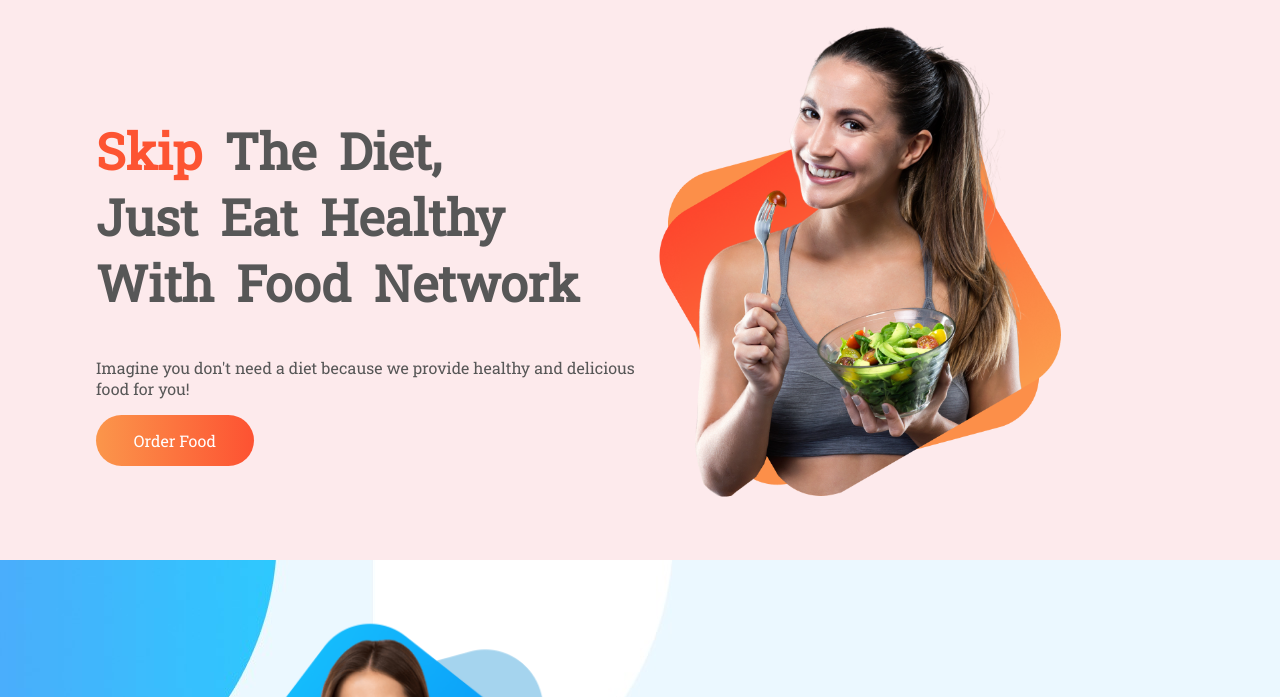
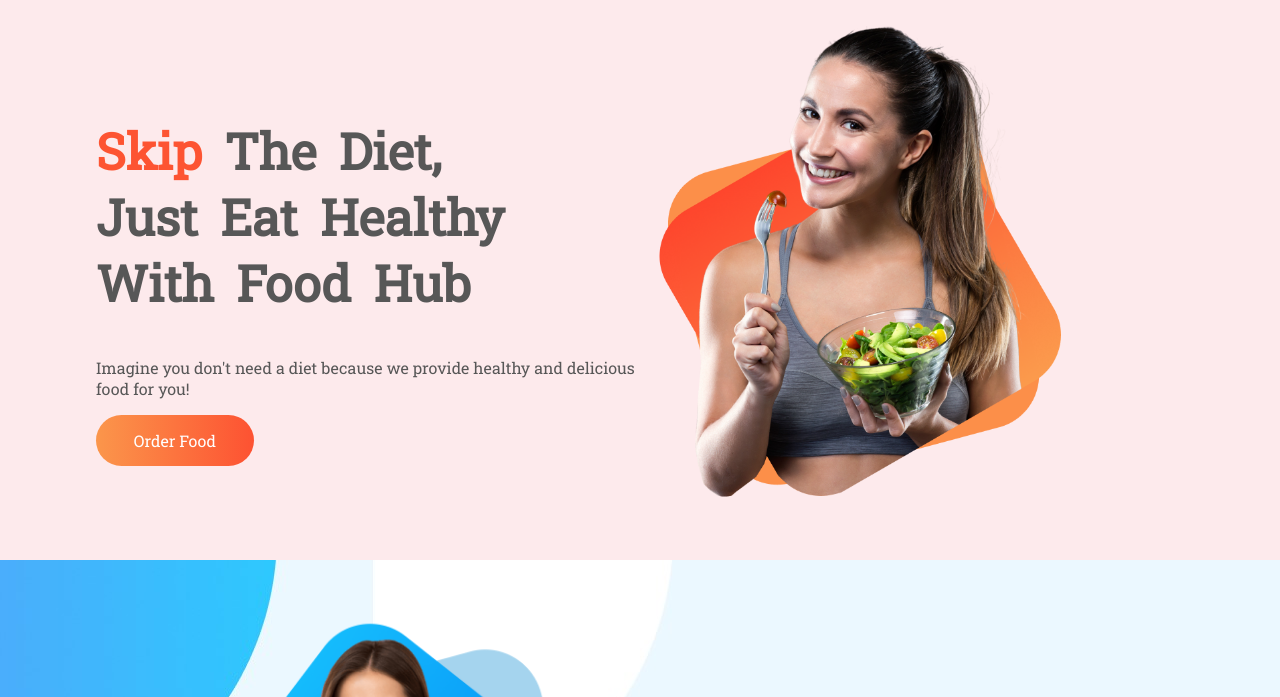
Before and after one commit to tauhid102/food-hub, a plain HTML site: page index.html in a window 1280 px wide. Shown: the part 90-787 px from the top of the page. Drawn offline with Linux system fonts and the light colour scheme.

Commit message:
word change

```diff
--- a/index.html
+++ b/index.html
@@ -31,7 +31,7 @@
     <section class="home">
         <div class="container" >
             <div class="left-home">
-                <h1><Span class="word-color">Skip</Span>  The Diet,<br>Just Eat Healthy <br>With Food Network</h1>
+                <h1><Span class="word-color">Skip</Span>  The Diet,<br>Just Eat Healthy <br>With Food Hub</h1>
                 <p>Imagine you don't need a diet because we provide
 
                     healthy and delicious food for you!</p>
```
